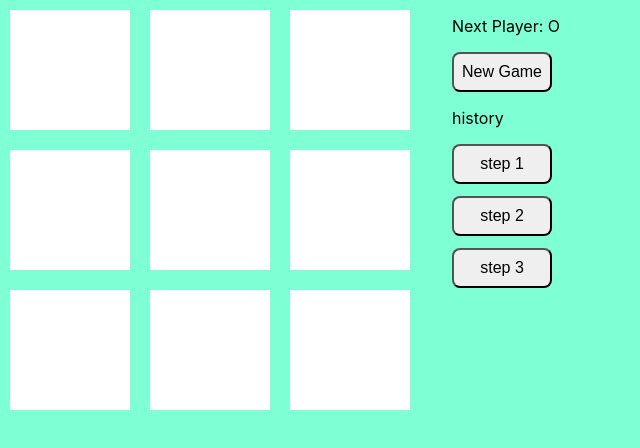
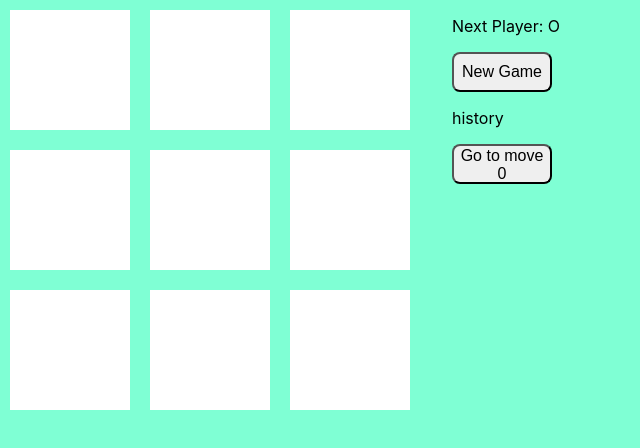
Before and after one commit to ditoy1352/belajar_react, a React (Create React App) app: page / in a window 1280 px wide. Shown: the top 448 px of the page, without its empty margins (0-640 px from the left). Built offline with nearby package versions, Linux system fonts and the light colour scheme.

Commit message:
menambahkan fitur reverse

```diff
--- a/src/App.js
+++ b/src/App.js
@@ -3,53 +3,53 @@ import { useState } from "react";
 import Board from "./components/Board";
 import GameInfo from "./components/GameInfo";
 import Timeline from "./components/Timeline";
+import calculateWinner from "./utils/CalculateWinner";
 
 // cara membuat komponen dengan function
 
-function calculateWinner(board) {
-  const lines = [
-    [0, 1, 2],
-    [3, 4, 5],
-    [6, 7, 8],
-    [0, 3, 6],
-    [1, 4, 7],
-    [2, 5, 8],
-    [0, 4, 8],
-    [2, 4, 6],
-  ];
-  for (let i = 0; i < lines.length; i++) {
-    const [a, b, c] = lines[i];
-    if (board[a] && board[a] === board[b] && board[a] === board[c]) {
-      return board[a];
-    }
-  }
-  return null;
-}
+const App = () => {
+  const [timeline, setTimeline] = useState([
+    {
+      isXNext: false,
+      board: Array(9).fill(null),
+    },
+  ]);
 
-const App = () => {
-  const [isXNext, setIsXNext] = useState(false);
-  const [board, setBoard] = useState(Array(9).fill(null));
+  const [currentStep, setCurrentStep] = useState(0);
+  const board = timeline[currentStep].board;
+  const isXNext = timeline[currentStep]?.isXNext || false;
   const winner = calculateWinner(board);
-
   const handleResetGameClick = () => {
-    setIsXNext(false);
-    setBoard(Array(9).fill(null));
+    setTimeline([{
+      isXNext: false,
+      board: Array(9).fill(null)
+    }]);
+    setCurrentStep(0);
   };
   const handlesquareClick = (index) => {
     if (winner) return;
-    setBoard((currboard) => {
-      const boardCopy = [...currboard];
 
-      if (boardCopy[index]) {
-        return boardCopy;
-      }
+    const newBoard = [...board];
 
-      boardCopy[index] = isXNext ? "X" : "O";
+    if (newBoard[index]) {
+      return;
+    }
 
-      setIsXNext(!isXNext);
+    // Isi kotak dengan X atau O
+    newBoard[index] = isXNext ? "X" : "O";
 
-      return boardCopy;
-    });
+    setTimeline([
+      ...timeline.slice(0, currentStep + 1),
+      {
+        board: newBoard,
+        isXNext: !isXNext,
+      },
+    ]);
+    setCurrentStep(currentStep + 1);
+  };
+
+  const handleItemTimelineClick = (index) => {
+    setCurrentStep(index);
   };
 
   return (
@@ -61,7 +61,10 @@ const App = () => {
           isXNext={isXNext}
           handleResetGameClick={handleResetGameClick}
         />
-        <Timeline/>
+        <Timeline
+          timeline={timeline}
+          onItemTimelineClick={handleItemTimelineClick}
+        />
       </div>
       <br />
     </div>
--- a/src/components/Timeline.js
+++ b/src/components/Timeline.js
@@ -1,10 +1,14 @@
-const Timeline = () => {
+import Button from "./Button";
+
+const Timeline = ({ timeline, onItemTimelineClick }) => {
   return (
     <div className="history">
       <p>history</p>
-      <button className="button">step 1</button>
-      <button className="button">step 2</button>
-      <button className="button">step 3</button>
+      {
+        timeline.map((_, index) => (
+          <Button key={index} onClick={() => onItemTimelineClick (index)} >Go to move {index}</Button>
+        ))
+      }
     </div>
   );
 };
--- /dev/null
+++ b/src/utils/CalculateWinner.js
@@ -0,0 +1,21 @@
+function CalculateWinner(board) {
+  const lines = [
+    [0, 1, 2],
+    [3, 4, 5],
+    [6, 7, 8],
+    [0, 3, 6],
+    [1, 4, 7],
+    [2, 5, 8],
+    [0, 4, 8],
+    [2, 4, 6],
+  ];
+  for (let i = 0; i < lines.length; i++) {
+    const [a, b, c] = lines[i];
+    if (board[a] && board[a] === board[b] && board[a] === board[c]) {
+      return board[a];
+    }
+  }
+  return null;
+}
+
+export default CalculateWinner;
```
